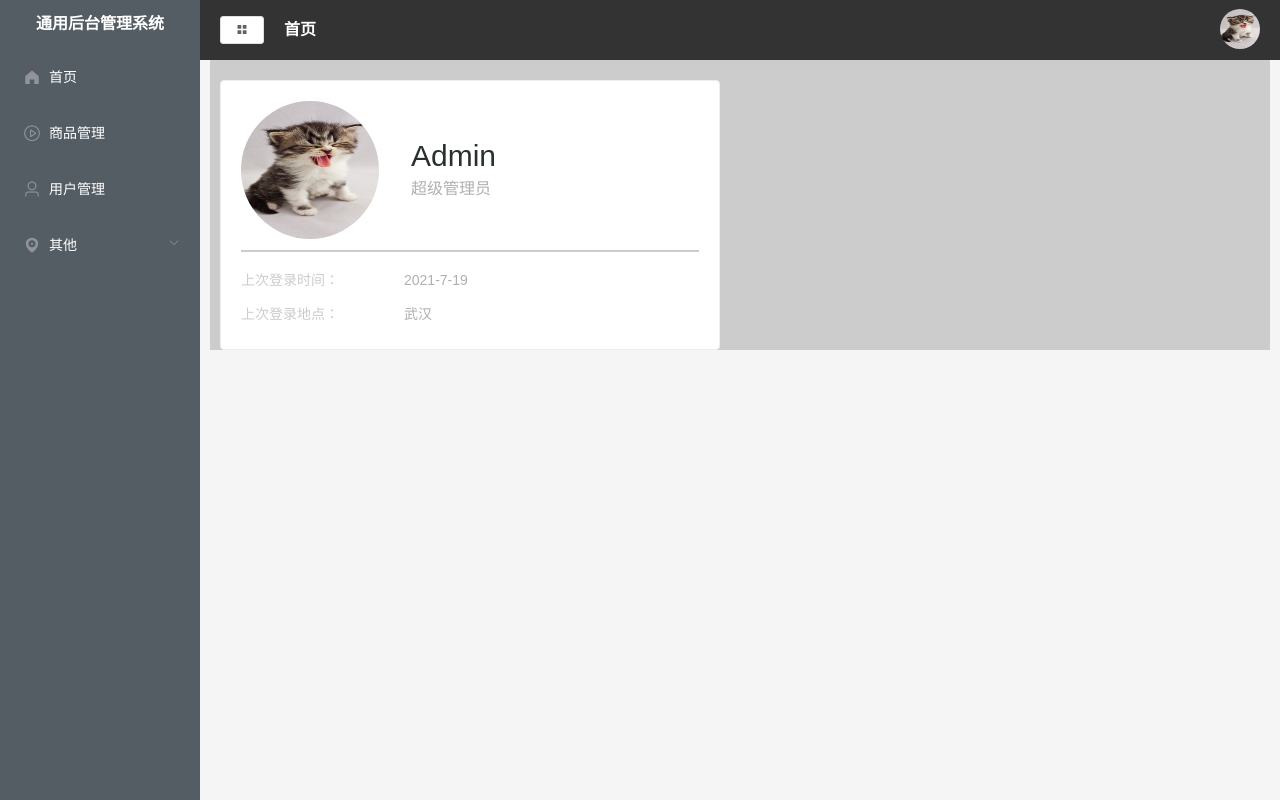
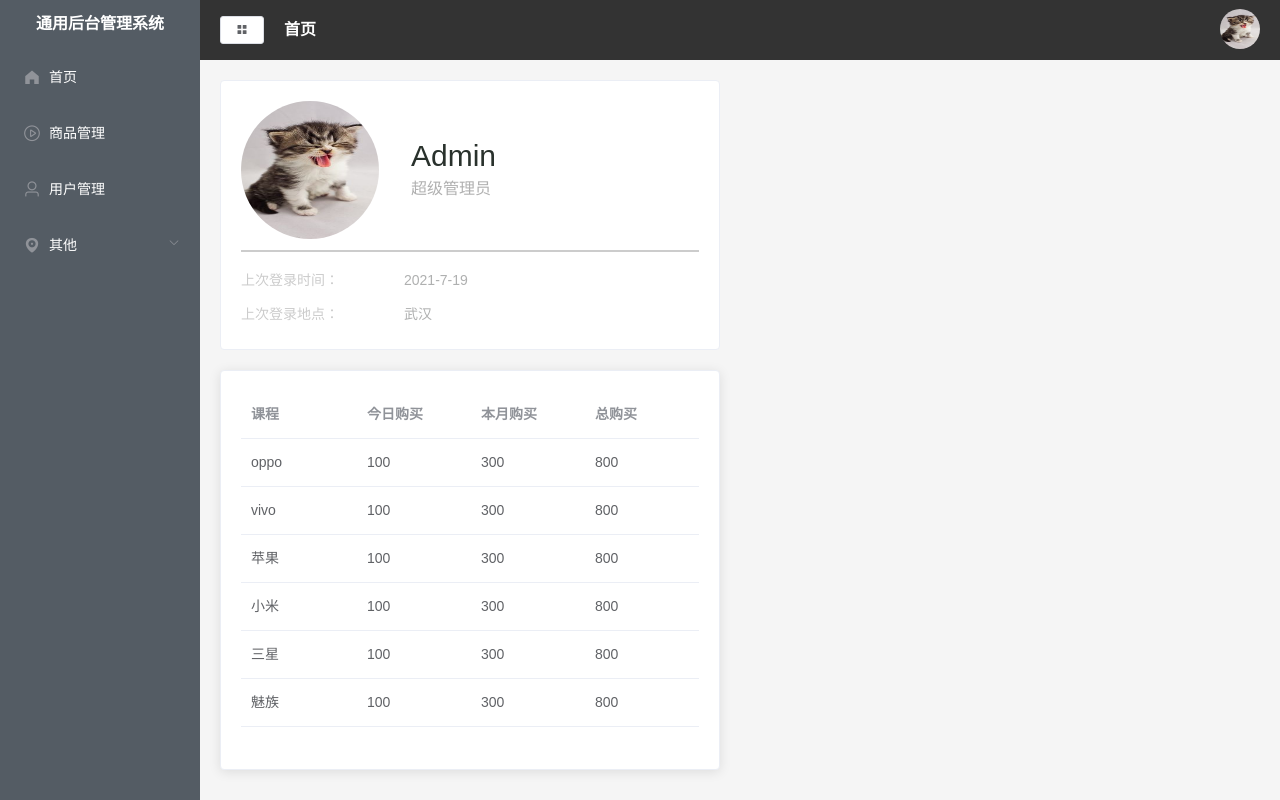
Before and after one commit to xiaoshanzhaguo/vue-manage, a Vue app: page /home in a window 1280 px wide. Built offline with nearby package versions, Linux system fonts and the light colour scheme.

Commit message:
complete home组件购买统计部分

```diff
--- a/src/assets/less/home.less
+++ b/src/assets/less/home.less
@@ -1,5 +1,5 @@
 .home {
-    background-color: #ccc;
+    // background-color: #ccc;
 
     .el-card {
         width: 500px;
--- a/src/main.js
+++ b/src/main.js
@@ -1,6 +1,6 @@
 import Vue from 'vue'
 import App from './App.vue'
-import { Button, Radio, Header, Main, Aside, Container, Menu, MenuItem, Submenu, MenuItemGroup, Dropdown, DropdownMenu, DropdownItem, Row, Col, Card } from 'element-ui';
+import { Button, Radio, Header, Main, Aside, Container, Menu, MenuItem, Submenu, MenuItemGroup, Dropdown, DropdownMenu, DropdownItem, Row, Col, Card, Table, TableColumn } from 'element-ui';
 import 'element-ui/lib/theme-chalk/index.css';
 import './assets/less/index.less'
 
@@ -24,6 +24,8 @@
 Vue.use(Row)
 Vue.use(Col)
 Vue.use(Card)
+Vue.use(Table)
+Vue.use(TableColumn)
 
 new Vue({
   store,
--- a/views/home/index.vue
+++ b/views/home/index.vue
@@ -9,11 +9,23 @@
             <p class="access">超级管理员</p>
           </div>
         </div>
-                <hr>
+        <hr />
         <div class="login-info">
           <p>上次登录时间：<span>2021-7-19</span></p>
           <p>上次登录地点：<span>武汉</span></p>
         </div>
+      </el-card>
+      <el-card style="margin-top: 20px; height: 400px;">
+        <el-table :data="tableData">
+            <!-- prop: 对应列内容的字段名 -->
+          <el-table-column
+            v-for="(val, key) in tableLabel"
+            :key="key"
+            :prop="key"
+            :label="val"
+          >
+          </el-table-column>
+        </el-table>
       </el-card>
     </el-col>
   </el-row>
@@ -22,11 +34,55 @@
 <script>
 export default {
   // eslint-disable-next-line vue/multi-word-component-names
-    name: 'home',
+  name: "home",
   data() {
     return {
-            userImg: require('../../src/assets/images/user.jpg')
-        }
-    }
-}
+      userImg: require("../../src/assets/images/user.jpg"),
+      tableData: [
+        {
+          name: "oppo",
+          todayBuy: 100,
+          monthBuy: 300,
+          totalBuy: 800,
+        },
+        {
+          name: "vivo",
+          todayBuy: 100,
+          monthBuy: 300,
+          totalBuy: 800,
+        },
+        {
+          name: "苹果",
+          todayBuy: 100,
+          monthBuy: 300,
+          totalBuy: 800,
+        },
+        {
+          name: "小米",
+          todayBuy: 100,
+          monthBuy: 300,
+          totalBuy: 800,
+        },
+        {
+          name: "三星",
+          todayBuy: 100,
+          monthBuy: 300,
+          totalBuy: 800,
+        },
+        {
+          name: "魅族",
+          todayBuy: 100,
+          monthBuy: 300,
+          totalBuy: 800,
+        },
+      ],
+      tableLabel: {
+        name: "课程",
+        todayBuy: "今日购买",
+        monthBuy: "本月购买",
+        totalBuy: "总购买",
+      },
+    };
+  },
+};
 </script>
```
Lines whose indentation alone changed are shown as unchanged.
